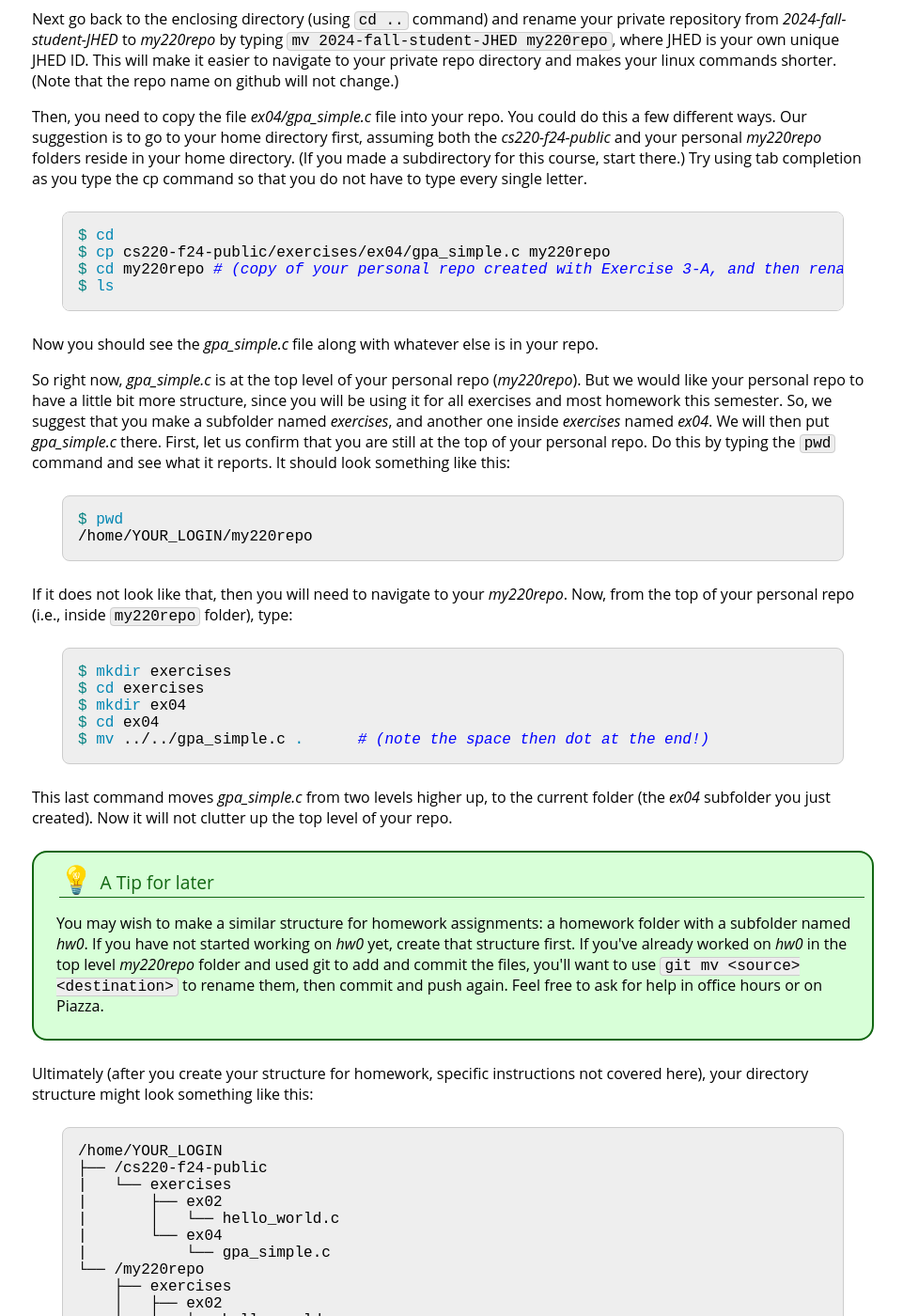
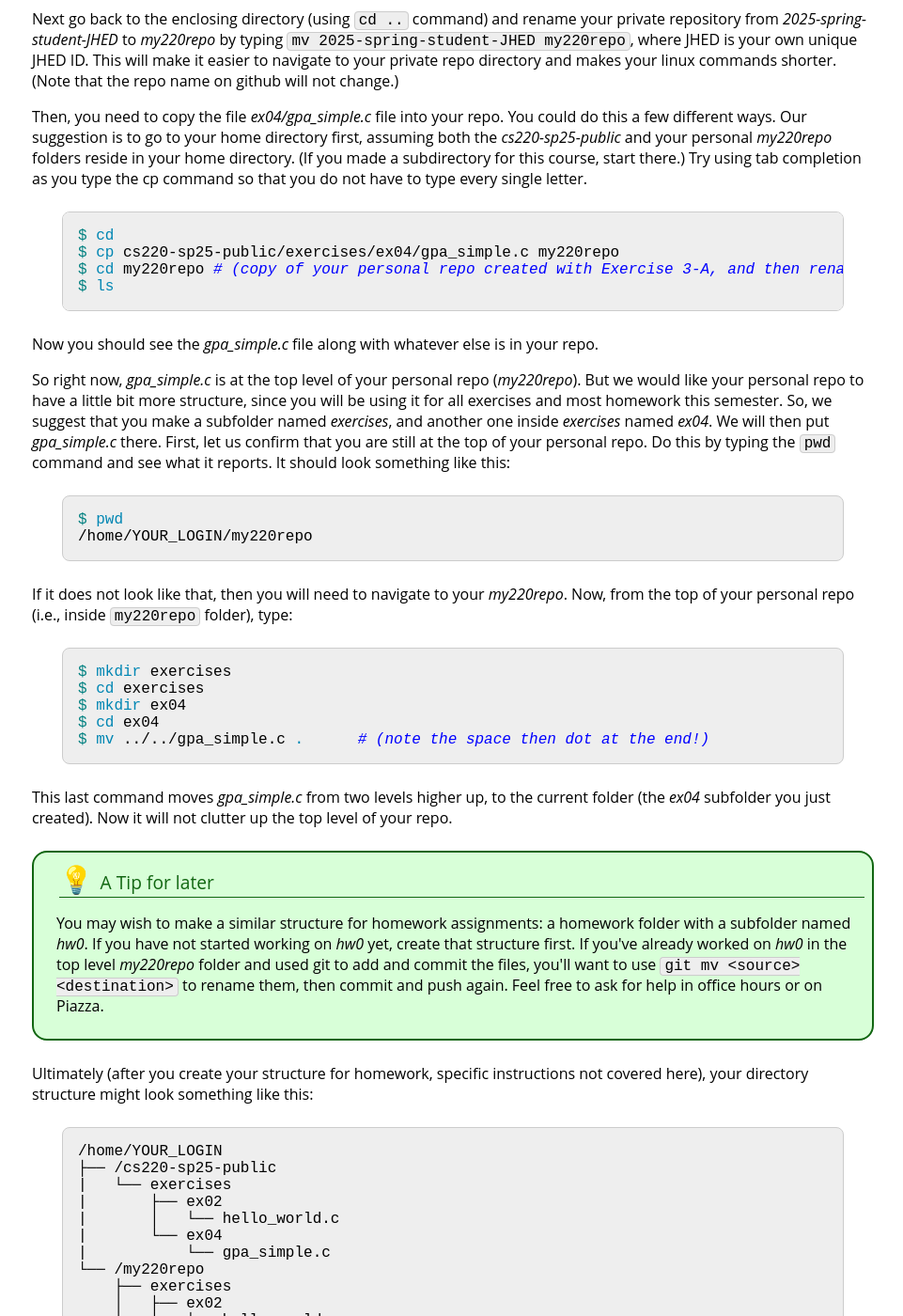
Before and after one commit to jhu-ip/cs220-sp25, a Jekyll site: the page built from exercise/ex04.md, in a window 1280 px wide and 1400 px high, scrolled down 849 px. Shown: the whole window at 94% size, without its empty margins (158-1119 px from the left). Built offline with Jekyll 4.4.1, drawn with Linux system fonts in a browser that asks for light colours; some of the changed text lies outside the part shown.

Commit message:
fixed typos in ex4

````diff
--- a/exercise/ex04.md
+++ b/exercise/ex04.md
@@ -26,15 +26,15 @@ title: Exercise 4
 </div>
 
 ### Part 1
-Log into your ugrad Linux account using Terminal/PuTTY depending on what computer you are using. Navigate (using `cd`) into the *cs220-f24-public* repo you should have cloned already (see [Exercise 3-B](ex03b.html)). Do a `git pull` command to update your copy of the repo. You should now see an *ex04* subdirectory if you do an `ls exercises` command.
+Log into your ugrad Linux account using Terminal/PuTTY depending on what computer you are using. Navigate (using `cd`) into the *cs220-sp25-public* repo you should have cloned already (see [Exercise 3-B](ex03b.html)). Do a `git pull` command to update your copy of the repo. You should now see an *ex04* subdirectory if you do an `ls exercises` command.
 
-Next go back to the enclosing directory (using `cd ..` command) and rename your private repository from *2024-fall-student-JHED* to *my220repo* by typing `mv 2024-fall-student-JHED my220repo`, where JHED is your own unique JHED ID. This will make it easier to navigate to your private repo directory and makes your linux commands shorter. (Note that the repo name on github will not change.)
+Next go back to the enclosing directory (using `cd ..` command) and rename your private repository from *2025-spring-student-JHED* to *my220repo* by typing `mv 2025-spring-student-JHED my220repo`, where JHED is your own unique JHED ID. This will make it easier to navigate to your private repo directory and makes your linux commands shorter. (Note that the repo name on github will not change.)
 
-Then, you need to copy the file *ex04/gpa_simple.c* file into your repo. You could do this a few different ways. Our suggestion is to go to your home directory first, assuming both the *cs220-f24-public* and your personal *my220repo* folders reside in your home directory. (If you made a subdirectory for this course, start there.) Try using tab completion as you type the cp command so that you do not have to type every single letter.
+Then, you need to copy the file *ex04/gpa_simple.c* file into your repo. You could do this a few different ways. Our suggestion is to go to your home directory first, assuming both the *cs220-sp25-public* and your personal *my220repo* folders reside in your home directory. (If you made a subdirectory for this course, start there.) Try using tab completion as you type the cp command so that you do not have to type every single letter.
 
 ```bash
 $ cd
-$ cp cs220-f24-public/exercises/ex04/gpa_simple.c my220repo
+$ cp cs220-sp25-public/exercises/ex04/gpa_simple.c my220repo
 $ cd my220repo # (copy of your personal repo created with Exercise 3-A, and then renamed)
 $ ls
 ```
@@ -71,7 +71,7 @@ Ultimately (after you create your structure for homework, specific instructions
 
 ```
 /home/YOUR_LOGIN
-├── /cs220-f24-public
+├── /cs220-sp25-public
 |   └── exercises
 |       ├── ex02
 |       │   └── hello_world.c
````
